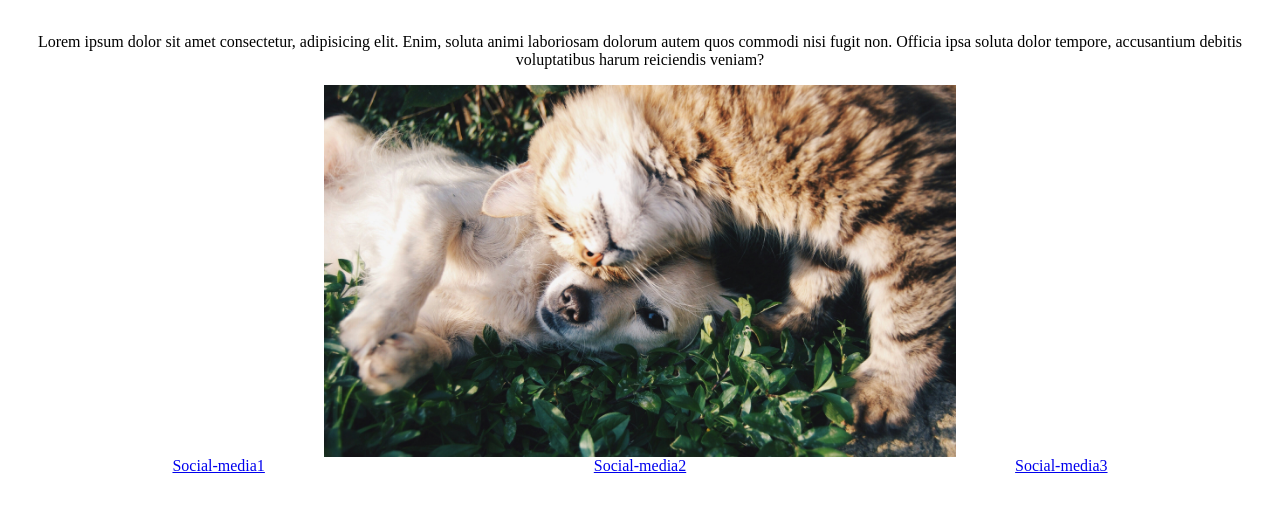
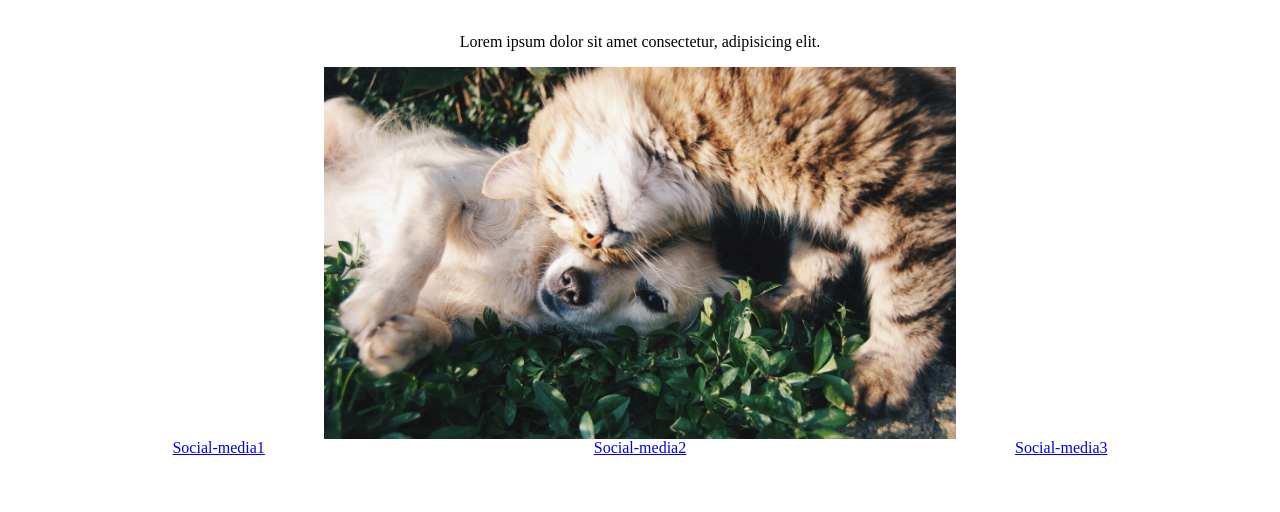
Before and after one commit to Ceci222/PetPal, a plain HTML site: page index.html in a window 1280 px wide. Shown: the part 76-588 px from the top of the page. Drawn offline with Linux system fonts and the light colour scheme.

Commit message:
Add dynamic home content - Bug fix pending, contact form is not rendering after click

```diff
--- a/index.html
+++ b/index.html
@@ -21,10 +21,10 @@
     </header>
 
     <main>
-        <section id="index-message">
-            <h1>PetPal</h1>
+        <section id="home-message">
+         <!--    <h1>PetPal</h1>
             <p>Lorem ipsum dolor sit amet consectetur, adipisicing elit. Enim, soluta animi laboriosam dolorum autem quos commodi nisi fugit non. Officia ipsa soluta dolor tempore, accusantium debitis voluptatibus harum reiciendis veniam?</p>
-            <img src="./assets/krista-mangulsone-9gz3wfHr65U-unsplash.jpg" alt="img">
+            <img src="./assets/krista-mangulsone-9gz3wfHr65U-unsplash.jpg" alt="img"> -->
         </section>
 
         <section id="contact">
--- a/js/index.js
+++ b/js/index.js
@@ -1,3 +1,35 @@
+
+
+document.addEventListener('DOMContentLoaded', function(event) {
+    event.preventDefault();
+    showHome();
+});
+
+
+function showHome(){
+
+    const homeMessage = document.getElementById('home-message');
+
+    const homeH1 = document.createElement('h1')
+
+    homeH1.textContent = 'PetPal';
+
+    const homeParagraph = document.createElement('p');
+
+    homeParagraph.textContent = "Lorem ipsum dolor sit amet consectetur, adipisicing elit."
+
+    const homeImg = document.createElement('img');
+
+    homeImg.setAttribute('src', './assets/krista-mangulsone-9gz3wfHr65U-unsplash.jpg');
+
+    homeImg.setAttribute('alt', 'img');
+
+
+    homeMessage.appendChild(homeH1);
+    homeMessage.appendChild(homeParagraph);
+    homeMessage.appendChild(homeImg);
+
+}
 
 
 
@@ -13,6 +45,7 @@ function showContactForm(){
     const indexMessage = document.getElementById('index-message');
 
     indexMessage.style.display = 'none'; //tengo que hacer lo mismo con las demás secciones
+
     //Campo name
 
     const contactH1 = document.createElement('h1');
--- a/styles.css
+++ b/styles.css
@@ -4,7 +4,7 @@
     justify-content: space-evenly;
 }
 
-#index-message {
+#home-message {
     display: flex;
     flex-direction: column;
     justify-content: center;
@@ -12,7 +12,7 @@
     text-align: center;
 }
 
-#index-message img {
+#home-message img {
     width: 50%;
     height: auto;
 }
```
